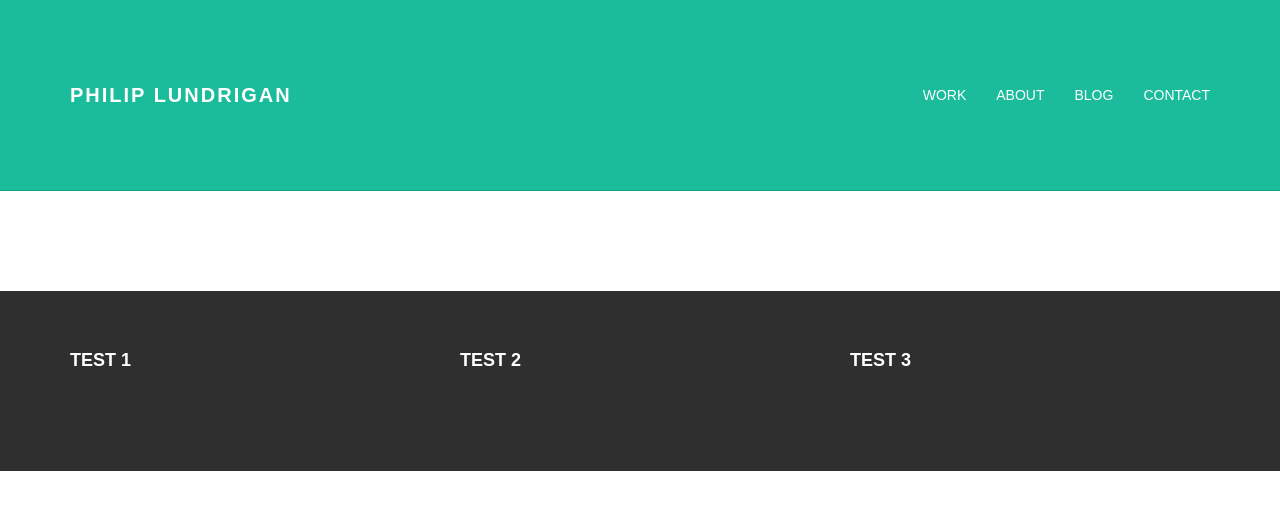
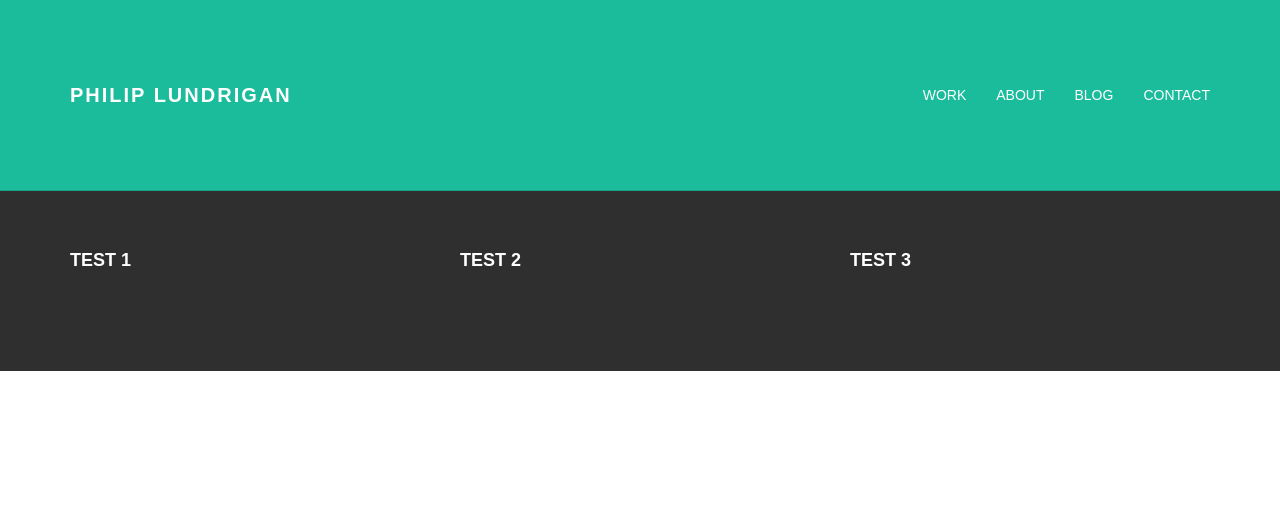
Before and after one commit to philipbl/philipbl.github.io, a Jekyll site: the page built from blog/index.html, in a window 1280 px wide. Shown: the top 510 px of the page. Built offline with Jekyll 4.4.1, drawn with Linux system fonts in a browser that asks for light colours; some web fonts are replaced.

Commit message:
Style blog list page

```diff
--- a/_includes/content.html
+++ /dev/null
@@ -1,5 +0,0 @@
-<div class="container pt">
-    <div class="row">
-        {{ content }}
-    </div>
-</div>
--- /dev/null
+++ b/_layouts/basic.html
@@ -0,0 +1,16 @@
+<!doctype html>
+<!--[if lt IE 7 ]> <html class="no-js ie6" <![endif]-->
+<!--[if IE 7 ]>    <html class="no-js ie7" <![endif]-->
+<!--[if IE 8 ]>    <html class="no-js ie8" <![endif]-->
+<!--[if (gte IE 9)|!(IE)]><!--> <html class="no-js"> <!--<![endif]-->
+<head>
+    {% include head.html %}
+</head>
+<body>
+    {% include nav.html %}
+
+    {{ content }}
+
+    {% include footer.html %}
+</body>
+</html>
--- a/_layouts/default.html
+++ b/_layouts/default.html
@@ -1,16 +1,8 @@
-<!doctype html>
-<!--[if lt IE 7 ]> <html class="no-js ie6" <![endif]-->
-<!--[if IE 7 ]>    <html class="no-js ie7" <![endif]-->
-<!--[if IE 8 ]>    <html class="no-js ie8" <![endif]-->
-<!--[if (gte IE 9)|!(IE)]><!--> <html class="no-js"> <!--<![endif]-->
-<head>
-    {% include head.html %}
-</head>
-<body>
-    {% include nav.html %}
-
-    {% include content.html %}
-
-    {% include footer.html %}
-</body>
-</html>
+---
+layout: basic
+---
+<div class="container pt">
+    <div class="row">
+        {{ content }}
+    </div>
+</div>
--- a/blog/index.html
+++ b/blog/index.html
@@ -1,4 +1,31 @@
 ---
-layout: default
-title: Philip Lundrigan
+layout: basic
 ---
+
+{% for post in site.posts %}
+    <article class="post">
+    {% cycle '<div id="grey">', '<div id="white">' %}
+        <div class="container">
+            <div class="row">
+                <div class="col-lg-8 col-lg-offset-2">
+                    <section class="post-meta">
+                        <p><bd><time class="post-date">{{ page.date | date: "%B %d, %Y" }}</time></bd></p>
+                    </section><!-- end of .post-meta -->
+
+                    <header>
+                        <a href="{{ post.url }}"><h3 class="post-title">{{ post.title }}</h3></a>
+                    </header>
+
+                    <section class="post-entry">
+                        {{ post.content | more: "excerpt" }}
+
+                        <!-- <p><a href="{{ post.url }}" class="readmore">Continue Reading… </a></p> -->
+
+                    </section><!-- end of .post-entry -->
+
+                </div>
+            </div><!-- end of .row -->
+        </div> <!-- end of .container -->
+    </div>
+</article>
+{% endfor %}
```
Also changed, not shown: _layouts/post.html (added).
